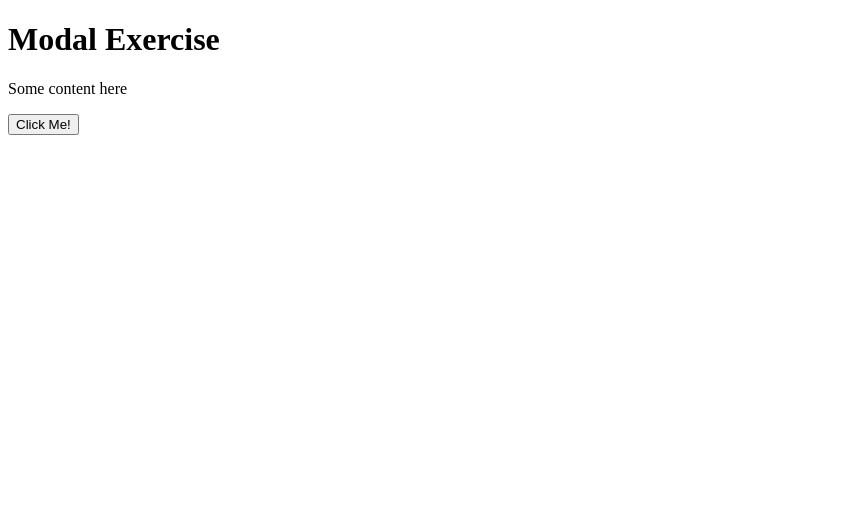
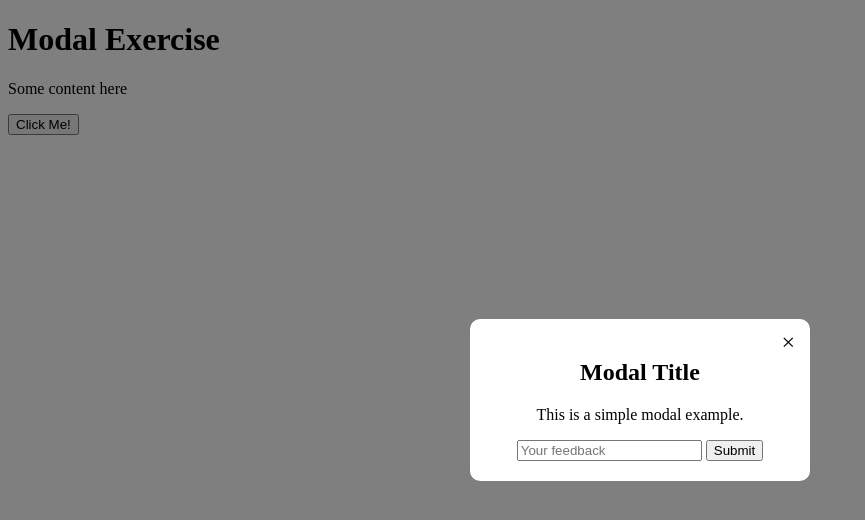
Before and after one commit to autumnsroundy/wdd231, a website built with Vite: page modals/modals.html in a window 1280 px wide. Both pictures are taken after a click on the button "Click Me!". Shown: the whole page, without its empty margins (0-865 px from the left). Built offline with nearby package versions, Linux system fonts and the light colour scheme.

Commit message:
Modal fixes

```diff
--- a/modals/modals.css
+++ b/modals/modals.css
@@ -1,32 +1,36 @@
+/* modals.css */
 .modal {
-    display: none; /* Hidden by default */
-    position: fixed; /* Stay in place */
-    z-index: 1000; /* Sit on top */
+    position: fixed;
+    top: 0;
     left: 0;
-    top: 0;
-    width: 100vw; /* Full width */
-    height: 100vh; /* Full height */
-    background-color: rgba(0, 0, 0, 0.4); /* Black w/ opacity */
+    width: 100%;
+    height: 100%;
+    background: rgba(0, 0, 0, 0.5);
+    display: none;
+    justify-content: center;
+    align-items: center;
+    z-index: 1000;
+  }
+
+  .modal.open {
+    display: flex;
   }
 
   .modal-content {
-    background-color: #fefefe;
-    margin: 15% auto; /* 15% from the top and centered */
+    background: white;
     padding: 20px;
-    border: 1px solid #888;
-    width: 80%; /* Could be more or less, depending on screen size */
+    border-radius: 10px;
+    width: 300px;
+    position: relative;
+    text-align: center;
   }
 
   .close-button {
-    color: #aaa;
-    float: right;
-    font-size: 28px;
-    font-weight: bold;
+    position: absolute;
+    top: 10px;
+    right: 15px;
+    font-size: 24px;
+    cursor: pointer;
+    border: none;
+    background: none;
   }
-
-  .close-button:hover,
-  .close-button:focus {
-    color: black;
-    text-decoration: none;
-    cursor: pointer;
-  }
--- a/modals/modals.js
+++ b/modals/modals.js
@@ -1,29 +1,31 @@
-const modal = document.querySelector("#modal");
-const openModalButton = document.querySelector("#open-modal"); // Assume you have a button to open the modal
-const closeModalButton = document.querySelector(".close-button");
+// modals.js
+document.addEventListener("DOMContentLoaded", () => {
+    const modal = document.getElementById("modal");
+    const openButton = document.getElementById("open-modal");
+    const closeButton = document.querySelector(".close-button");
 
     function openModal() {
       modal.classList.add("open");
-  modal.setAttribute("aria-hidden", false);
+      modal.setAttribute("aria-hidden", "false");
     }
 
     function closeModal() {
       modal.classList.remove("open");
-  modal.setAttribute("aria-hidden", true);
+      modal.setAttribute("aria-hidden", "true");
     }
 
-openModalButton.addEventListener("click", openModal);
-closeModalButton.addEventListener("click", closeModal);
+    openButton.addEventListener("click", openModal);
+    closeButton.addEventListener("click", closeModal);
 
-window.addEventListener("click", function (event) {
-  // close the modal when user clicks outside of the .modal-content
+    window.addEventListener("keydown", (event) => {
+      if (event.key === "Escape") {
+        closeModal();
+      }
+    });
+
+    window.addEventListener("click", (event) => {
       if (event.target === modal) {
         closeModal();
       }
     });
-// allow the escape key to close the modal as well.
-window.addEventListener("keydown", function (event) {
-  if (event.key === "Escape") {
-    closeModal();
-  }
   });
```
Lines whose indentation alone changed are shown as unchanged.
